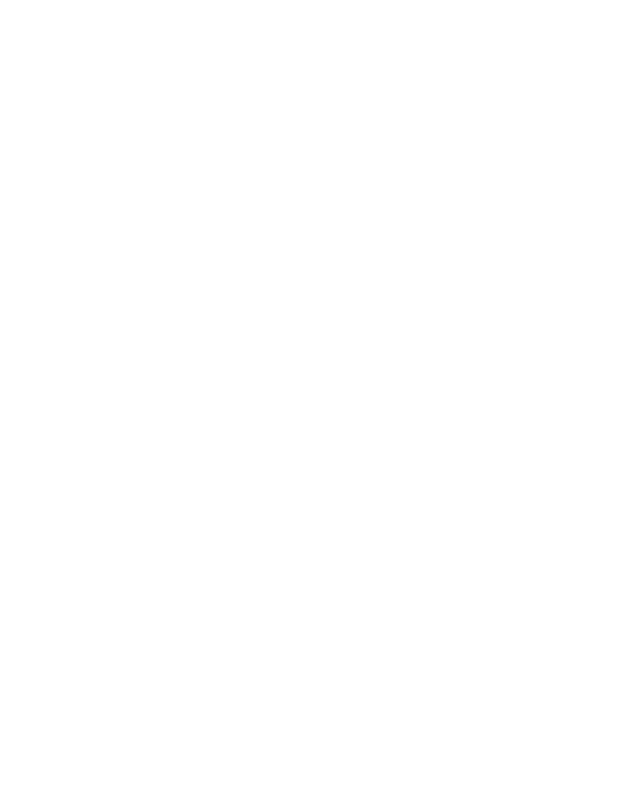
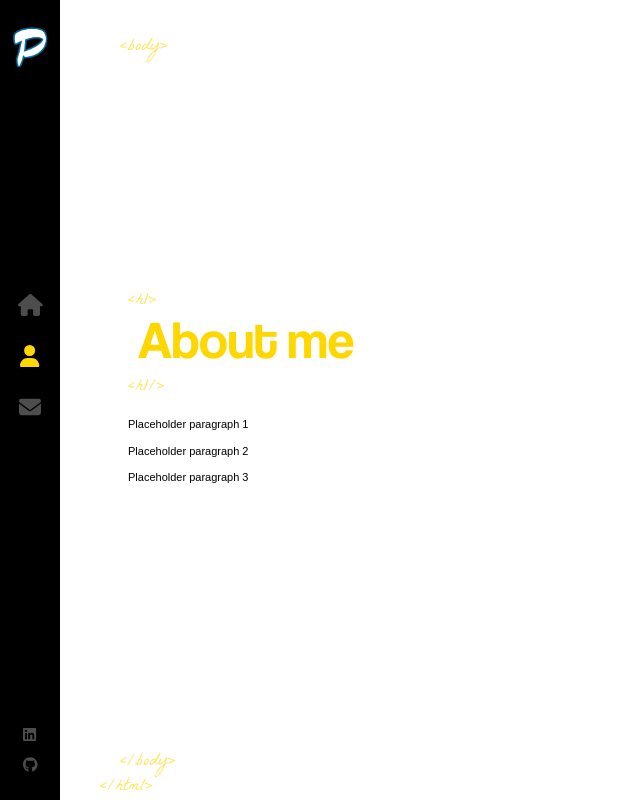
Before and after one commit to pmackle/PMackle-Website, a React (Create React App) app: page /about in a window 1280 px wide. Before the commit this address had no page. Shown: the whole page, without its empty margins (0-640 px from the left). Built offline with nearby package versions, Linux system fonts and the light colour scheme.

Commit message:
build outline about page w/ bouncy animations

```diff
--- a/src/App.js
+++ b/src/App.js
@@ -2,6 +2,7 @@
 import "./App.scss";
 import Layout from "./components/Layout";
 import Home from "./components/Home";
+import About from "./components/About";
 
 function App() {
   return (
@@ -9,6 +10,7 @@
       <Routes>
         <Route path="/" element={<Layout />}>
           <Route index element={<Home />} />
+          <Route path="about" element={<About />} />
         </Route>
       </Routes>
     </>
--- /dev/null
+++ b/src/components/About.js
@@ -0,0 +1,32 @@
+import { useState, useEffect } from "react";
+import AnimatedLetters from "./AnimatedLetters";
+
+const About = () => {
+  const [letterClass, setLetterClass] = useState("text-animate"); // useState for animation on hover
+
+  useEffect(() => {
+    setTimeout(() => {
+      setLetterClass("text-animate-hover");
+    }, 3000);
+  }, []);
+
+  return (
+    <div className="container about-page">
+      <div className="text-zone">
+        <h1>
+          {/* 15 means 1.5 second delay */}
+          <AnimatedLetters
+            letterClass={letterClass}
+            strArray={"About me".split("")}
+            idx={15}
+          />
+        </h1>
+        <p>Placeholder paragraph 1</p>
+        <p>Placeholder paragraph 2</p>
+        <p>Placeholder paragraph 3</p>
+      </div>
+    </div>
+  );
+};
+
+export default About;
--- a/src/components/Layout.scss
+++ b/src/components/Layout.scss
@@ -37,3 +37,81 @@
     animation: fadeIn 1s forwards;
     animation-delay: 1s;
 }
+
+.about-page {
+    // For keeping text to the right of nav bar
+    .text-zone {
+        position: absolute;
+        left: 10%;
+        top: 50%;
+        transform: translateY(-50%);
+        width: 35%;
+        vertical-align: middle;
+        display: table-cell;
+        max-height: 90%;
+
+        h1 {
+            font-size: 53px;
+            font-family: "Coolvetica";
+            color: #ffd700;
+            font-weight: 400;
+            margin-top: 0;
+            position: relative;
+            margin-bottom: 40px;
+            left: 10px;
+
+            &::before{
+                content: "<h1>";
+                font-family: "La Belle Aurore";
+                font-size: 18px;
+                position: absolute;
+                margin-top: -10px;
+                left: -10px;
+                opacity: 0.6;
+                line-height: 18px;
+            }
+
+            &::after {
+                content: "<h1/>";
+                font-family: "La Belle Aurore";
+                font-size: 18px;
+                line-height: 18px;
+                position: absolute;
+                left: -30px;
+                bottom: -20px;
+                margin-left: 20px;
+                opacity: 0.6;
+            }
+        }
+
+        p {
+            font-style: 13px;
+            color: #000000;
+            font-family: sans-serif;
+            font-weight: 300;
+            min-width: fit-content;
+            animation: pulse 1s;
+
+            // For delaying pulse for paragraphs
+            // nth-of-type is a pseudo-class for selecting siblings of same type
+            // (In this case, <p>)
+            &:nth-of-type(1) {
+                animation-delay: 1.1s;
+            }
+
+            &:nth-of-type(2) {
+                animation-delay: 1.2s;
+            }
+
+            &:nth-of-type(3) {
+                animation-delay: 1.3s;
+            }
+        }
+    }
+
+    .text-animate-hover {
+        &:hover {
+            color: #000000
+        }
+    }
+}
```
Also changed, not shown: src/components/About.scss (added).
